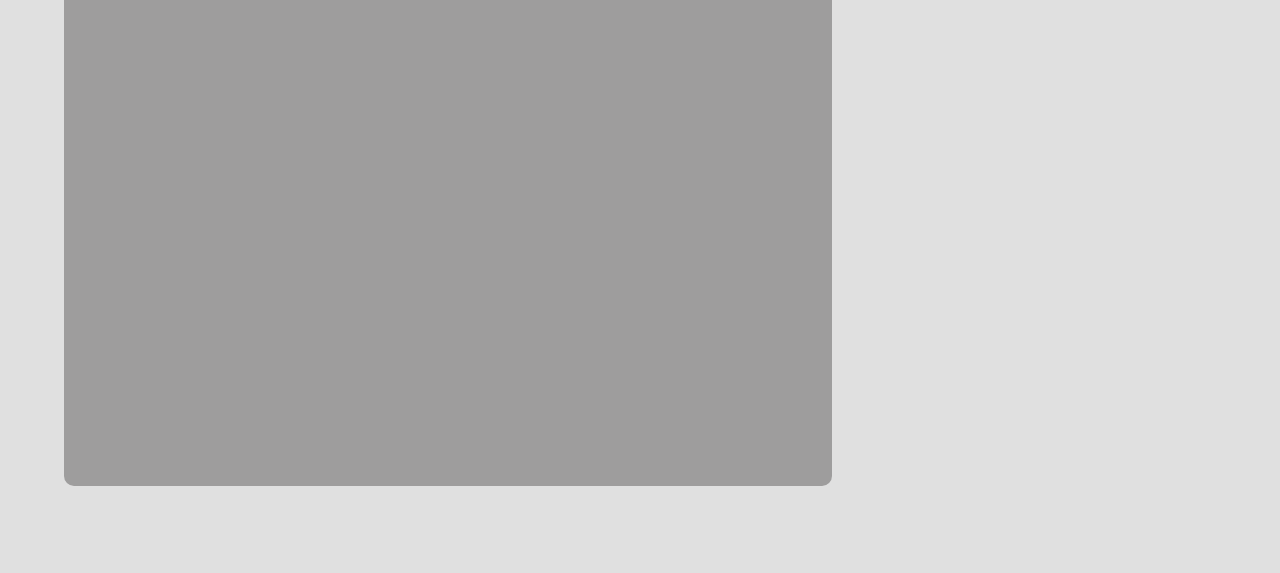
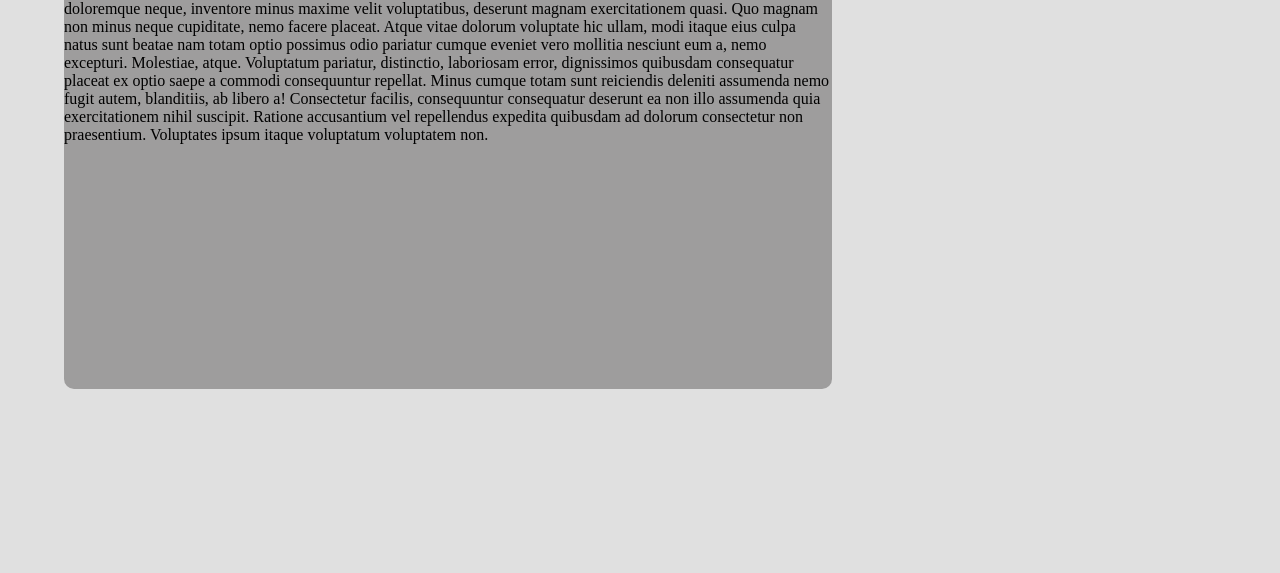
Before and after one commit to EnzoCLourenco/Portfolio, a plain HTML site: page index4.html in a window 1280 px wide. Shown: the part 227-800 px from the top of the page. Drawn offline with Linux system fonts and the light colour scheme.

Commit message:
Update index4.html

```diff
--- a/index4.html
+++ b/index4.html
@@ -20,11 +20,22 @@
     </header>    `
 
 
-    <div class="div-biografia">Biografia</div>
+
 
     <div class="flex">
-        <div class="fundo-preto"></div>
-        <div class="div-quem">Quem eu sou?</div>
+
+        <div class="fundo-preto">
+            <div class="div-biografia">Biografia</div>
+            <div class="texto-biografia">Lorem ipsum dolor sit, amet consectetur adipisicing elit. Beatae qui voluptatibus inventore vitae veniam voluptate expedita, eum temporibus, illo aliquid eaque veritatis. Placeat, accusamus assumenda! Eaque, dolore voluptatem? Molestiae, laudantium.
+            Corrupti qui molestias voluptates cupiditate nihil voluptatibus cumque minus tenetur eius debitis optio pariatur fugiat eum harum esse placeat magni modi quasi voluptatem, temporibus, assumenda ad obcaecati velit ipsa. Ipsam!
+            Deleniti reprehenderit distinctio illum provident dolorum voluptatem maiores dolore dignissimos doloremque neque, inventore minus maxime velit voluptatibus, deserunt magnam exercitationem quasi. Quo magnam non minus neque cupiditate, nemo facere placeat.
+            Atque vitae dolorum voluptate hic ullam, modi itaque eius culpa natus sunt beatae nam totam optio possimus odio pariatur cumque eveniet vero mollitia nesciunt eum a, nemo excepturi. Molestiae, atque.
+            Voluptatum pariatur, distinctio, laboriosam error, dignissimos quibusdam consequatur placeat ex optio saepe a commodi consequuntur repellat. Minus cumque totam sunt reiciendis deleniti assumenda nemo fugit autem, blanditiis, ab libero a!
+            Consectetur facilis, consequuntur consequatur deserunt ea non illo assumenda quia exercitationem nihil suscipit. Ratione accusantium vel repellendus expedita quibusdam ad dolorum consectetur non praesentium. Voluptates ipsum itaque voluptatum voluptatem non.
+            </div>
+        </div>
+
+
     </div>
 
     <script>
```
